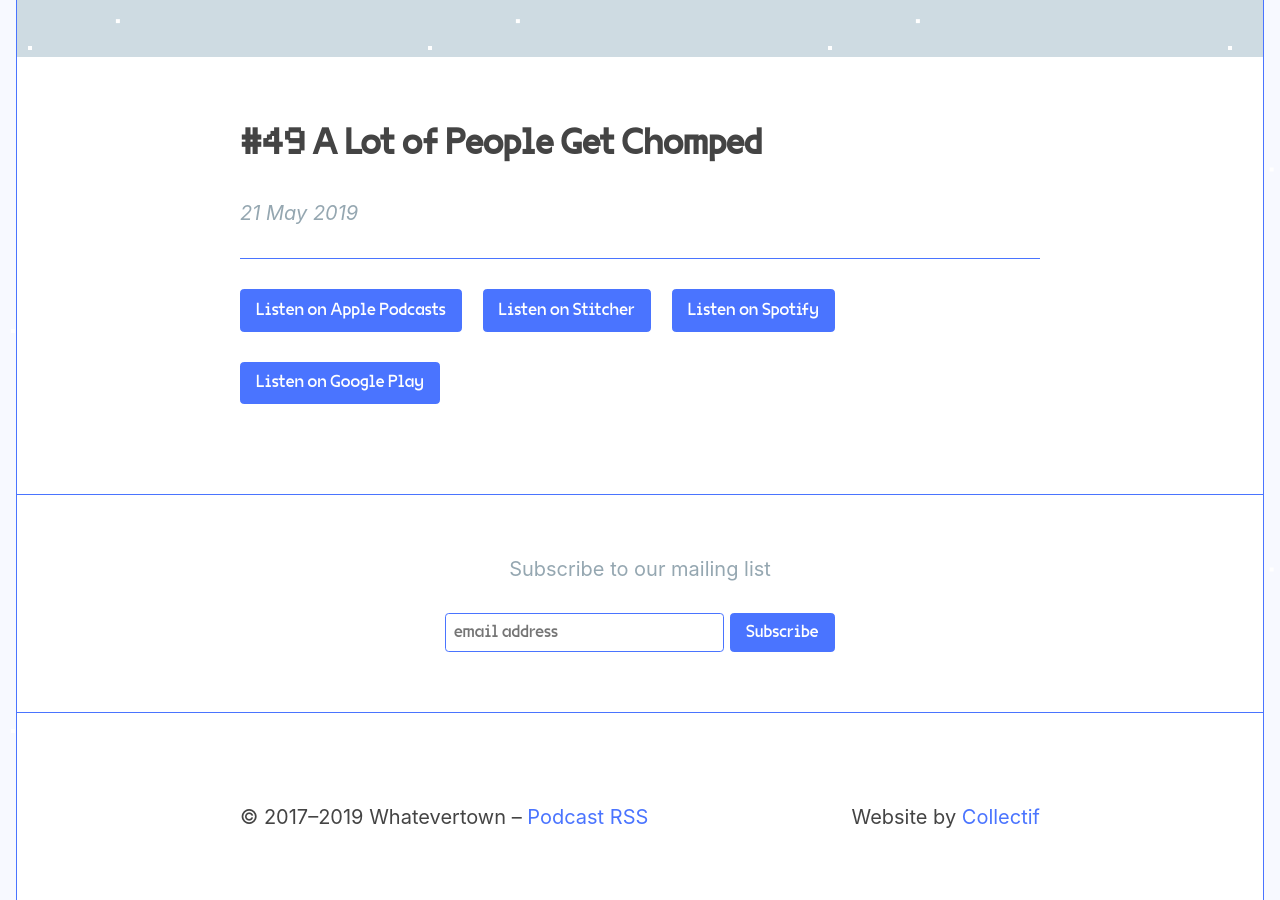
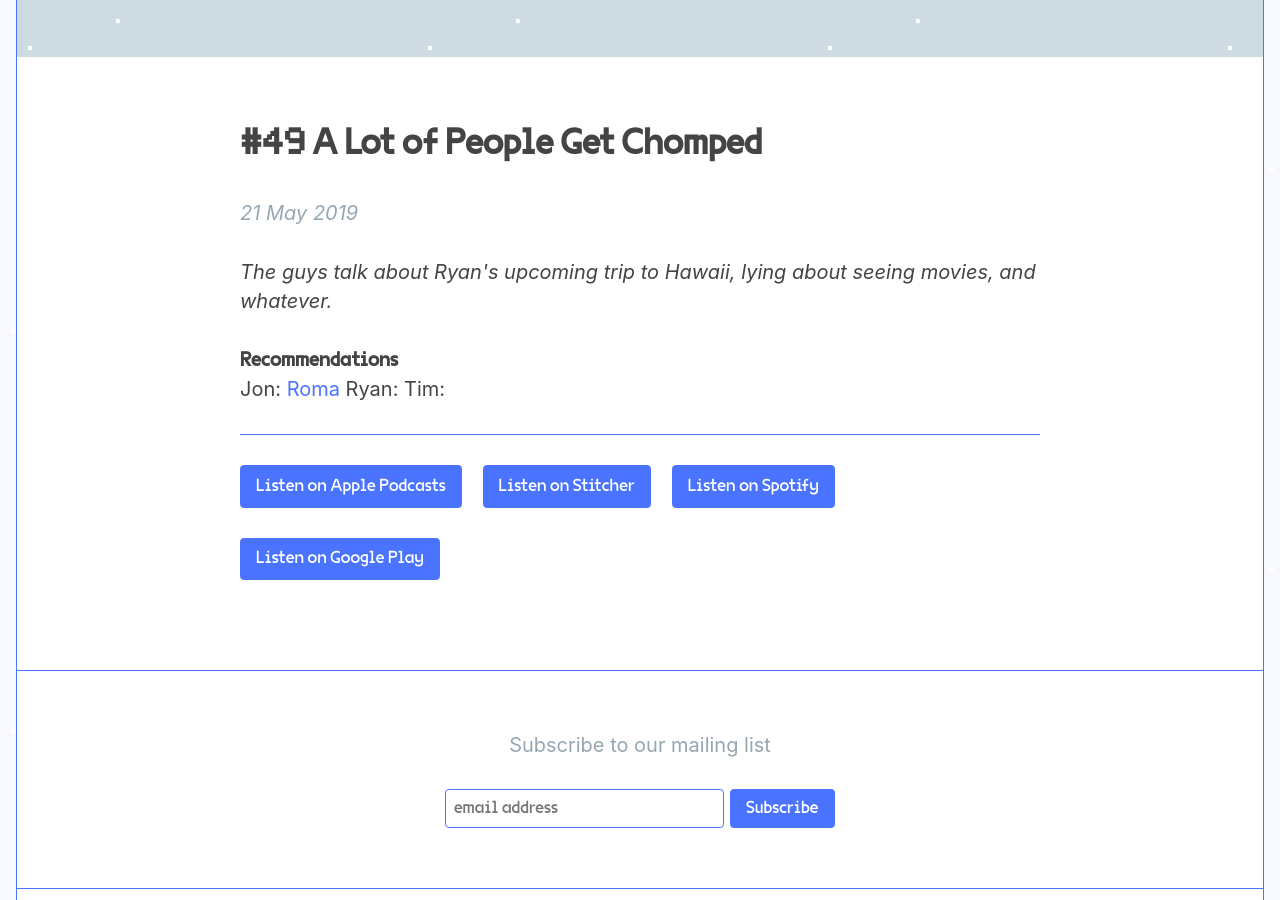
Before and after one commit to jondueck/whatevertown, a Jekyll site: the page built from _posts/2019-05-21-number-49-a-lot-of-people-get-chomped.markdown, in a window 1280 px wide and 900 px high, scrolled down 454 px. Built offline with Jekyll 4.4.1, drawn with Linux system fonts in a browser that asks for light colours; some web fonts are replaced; comment, search, counter and statistics services are not loaded.

Commit message:
Updated Number 49 A Lot Of People Get Chomped

```diff
--- a/_posts/2019-05-21-number-49-a-lot-of-people-get-chomped.markdown
+++ b/_posts/2019-05-21-number-49-a-lot-of-people-get-chomped.markdown
@@ -2,4 +2,22 @@
 title: "#49 A Lot of People Get Chomped"
 date: 2019-05-21 14:46:00 -05:00
 permalink: "/episode-49/"
+author: Whatevertown
+season: 2
+episode_type: full
+episode: 49
+summary: The guys talk about Ryan's upcoming trip to Hawaii, lying about seeing movies,
+  and whatever.
+excerpt: The guys talk about Ryan's upcoming trip to Hawaii, lying about seeing movies,
+  and whatever.
+duration: '56:08'
+length: 72694938
+explicit: 'no'
+block: 'no'
+comments: true
 ---
+
+### Recommendations
+Jon: [Roma](https://letterboxd.com/film/roma-2018/)
+Ryan:
+Tim:
```
